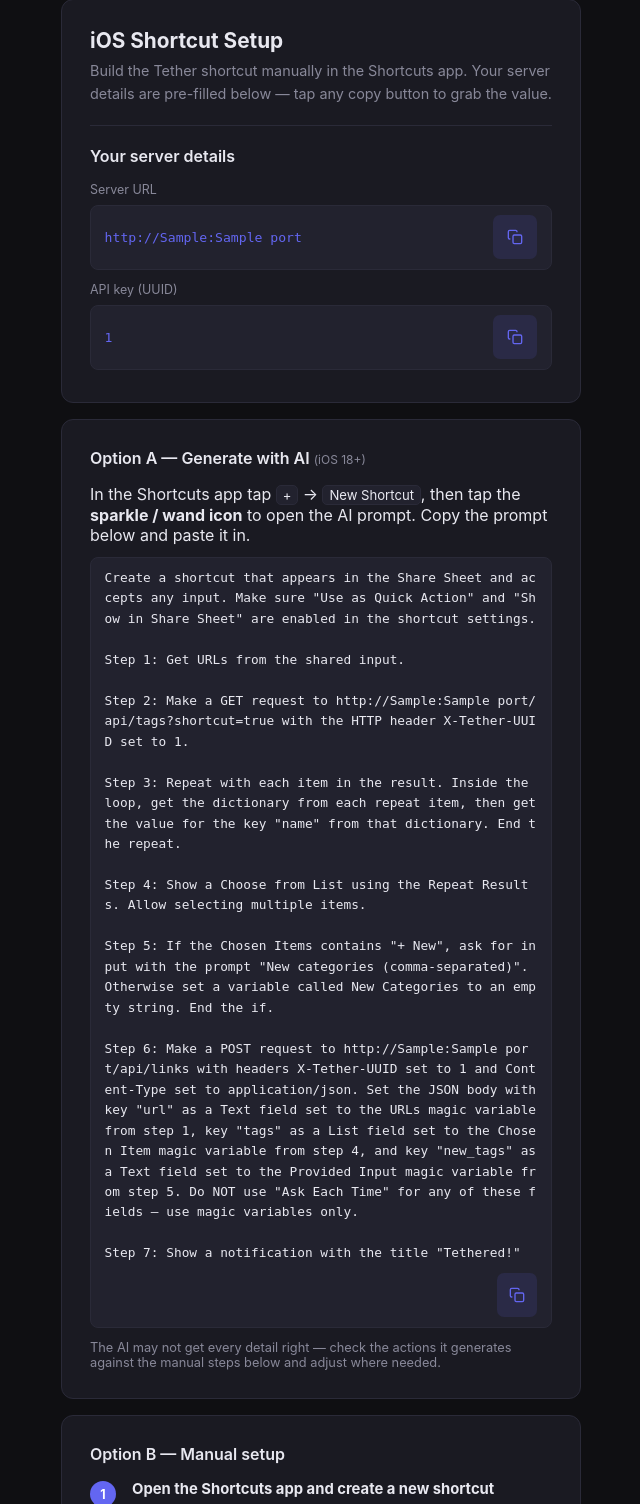
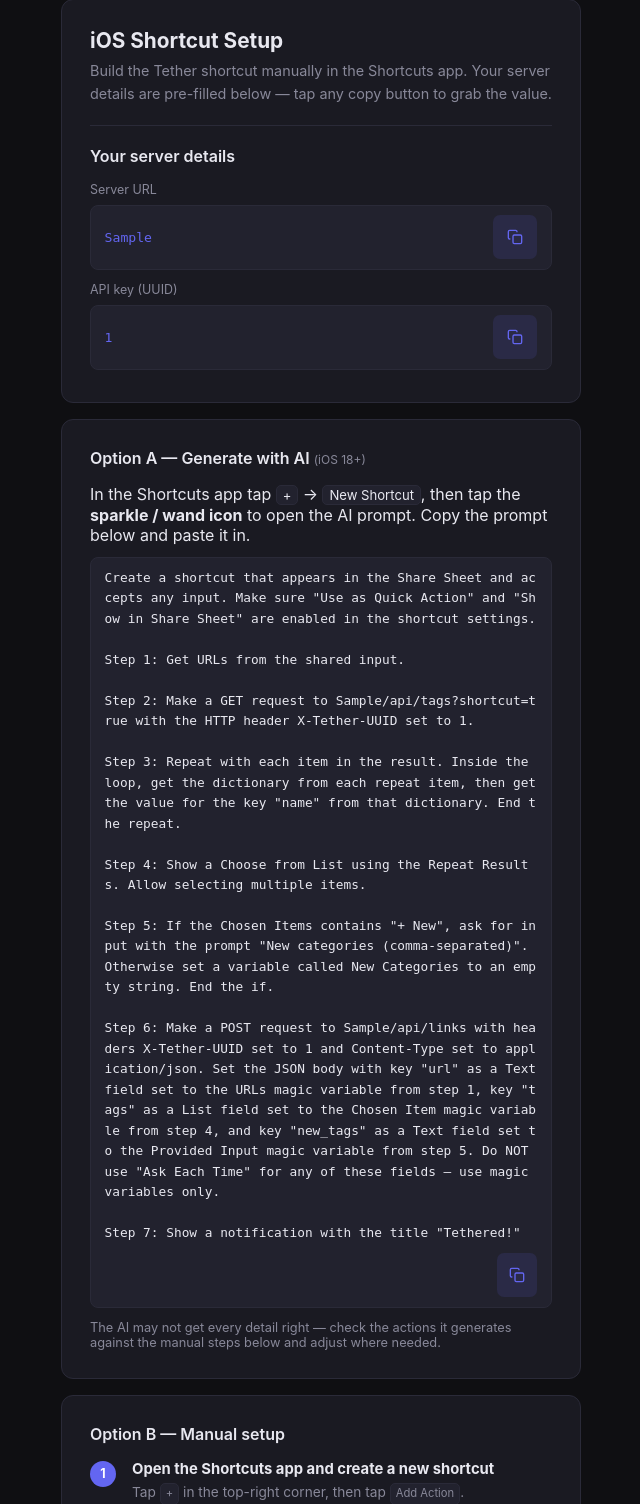
Before and after one commit to SighMonIs/Tether, a FastAPI app: template templates/shortcut_setup.html in a window 1280 px wide. Shown: the part 133-1637 px from the top of the page, without its empty margins (319-959 px from the left). Run offline with FastAPI, Linux system fonts and the light colour scheme; the template is opened without the code that fills it: most values are stand-ins (such as "Sample title", 1, 10 or a date in 2020).

Commit message:
Fix shortcut setup URLs to use full base URL without hardcoded port
Co-Authored-By: Claude Sonnet 4.6 <noreply@anthropic.com>

```diff
--- a/templates/shortcut_setup.html
+++ b/templates/shortcut_setup.html
@@ -231,7 +231,7 @@
 
     <p class="value-label">Server URL</p>
     <div class="value-box">
-      <code id="val-url">http://{{ local_ip }}:{{ port }}</code>
+      <code id="val-url">{{ local_ip }}</code>
       <button class="copy-btn" onclick="copyId('val-url')" title="Copy">
         <svg width="15" height="15" viewBox="0 0 24 24" fill="none" stroke="currentColor" stroke-width="2"><rect x="9" y="9" width="13" height="13" rx="2"/><path d="M5 15H4a2 2 0 0 1-2-2V4a2 2 0 0 1 2-2h9a2 2 0 0 1 2 2v1"/></svg>
       </button>
@@ -255,7 +255,7 @@
 
 Step 1: Get URLs from the shared input.
 
-Step 2: Make a GET request to http://{{ local_ip }}:{{ port }}/api/tags?shortcut=true with the HTTP header X-Tether-UUID set to {{ api_uuid }}.
+Step 2: Make a GET request to {{ local_ip }}/api/tags?shortcut=true with the HTTP header X-Tether-UUID set to {{ api_uuid }}.
 
 Step 3: Repeat with each item in the result. Inside the loop, get the dictionary from each repeat item, then get the value for the key "name" from that dictionary. End the repeat.
 
@@ -263,7 +263,7 @@ Step 4: Show a Choose from List using the Repeat Results. Allow selecting multip
 
 Step 5: If the Chosen Items contains "+ New", ask for input with the prompt "New categories (comma-separated)". Otherwise set a variable called New Categories to an empty string. End the if.
 
-Step 6: Make a POST request to http://{{ local_ip }}:{{ port }}/api/links with headers X-Tether-UUID set to {{ api_uuid }} and Content-Type set to application/json. Set the JSON body with key "url" as a Text field set to the URLs magic variable from step 1, key "tags" as a List field set to the Chosen Item magic variable from step 4, and key "new_tags" as a Text field set to the Provided Input magic variable from step 5. Do NOT use "Ask Each Time" for any of these fields — use magic variables only.
+Step 6: Make a POST request to {{ local_ip }}/api/links with headers X-Tether-UUID set to {{ api_uuid }} and Content-Type set to application/json. Set the JSON body with key "url" as a Text field set to the URLs magic variable from step 1, key "tags" as a List field set to the Chosen Item magic variable from step 4, and key "new_tags" as a Text field set to the Provided Input magic variable from step 5. Do NOT use "Ask Each Time" for any of these fields — use magic variables only.
 
 Step 7: Show a notification with the title "Tethered!"</code>
       <button class="copy-btn" style="align-self:flex-end;min-width:unset;padding:0.4rem 0.75rem;gap:0.4rem;font-size:0.82rem;border-radius:7px" onclick="copyId('ai-prompt')">
@@ -319,7 +319,7 @@ Step 7: Show a notification with the title "Tethered!"</code>
           <div class="action-block">
             <div class="ab-row">
               <span class="ab-label">URL</span>
-              <span class="cc"><code>http://{{ local_ip }}:{{ port }}/api/tags?shortcut=true</code><button onclick="copyText('http://{{ local_ip }}:{{ port }}/api/tags?shortcut=true')" title="Copy">&#x2398;</button></span>
+              <span class="cc"><code>{{ local_ip }}/api/tags?shortcut=true</code><button onclick="copyText('{{ local_ip }}/api/tags?shortcut=true')" title="Copy">&#x2398;</button></span>
             </div>
             <div class="ab-row">
               <span class="ab-label">Method</span>
@@ -454,7 +454,7 @@ Step 7: Show a notification with the title "Tethered!"</code>
           <div class="action-block">
             <div class="ab-row">
               <span class="ab-label">URL</span>
-              <span class="cc"><code>http://{{ local_ip }}:{{ port }}/api/links</code><button onclick="copyText('http://{{ local_ip }}:{{ port }}/api/links')" title="Copy">&#x2398;</button></span>
+              <span class="cc"><code>{{ local_ip }}/api/links</code><button onclick="copyText('{{ local_ip }}/api/links')" title="Copy">&#x2398;</button></span>
             </div>
             <div class="ab-row">
               <span class="ab-label">Method</span>
```
